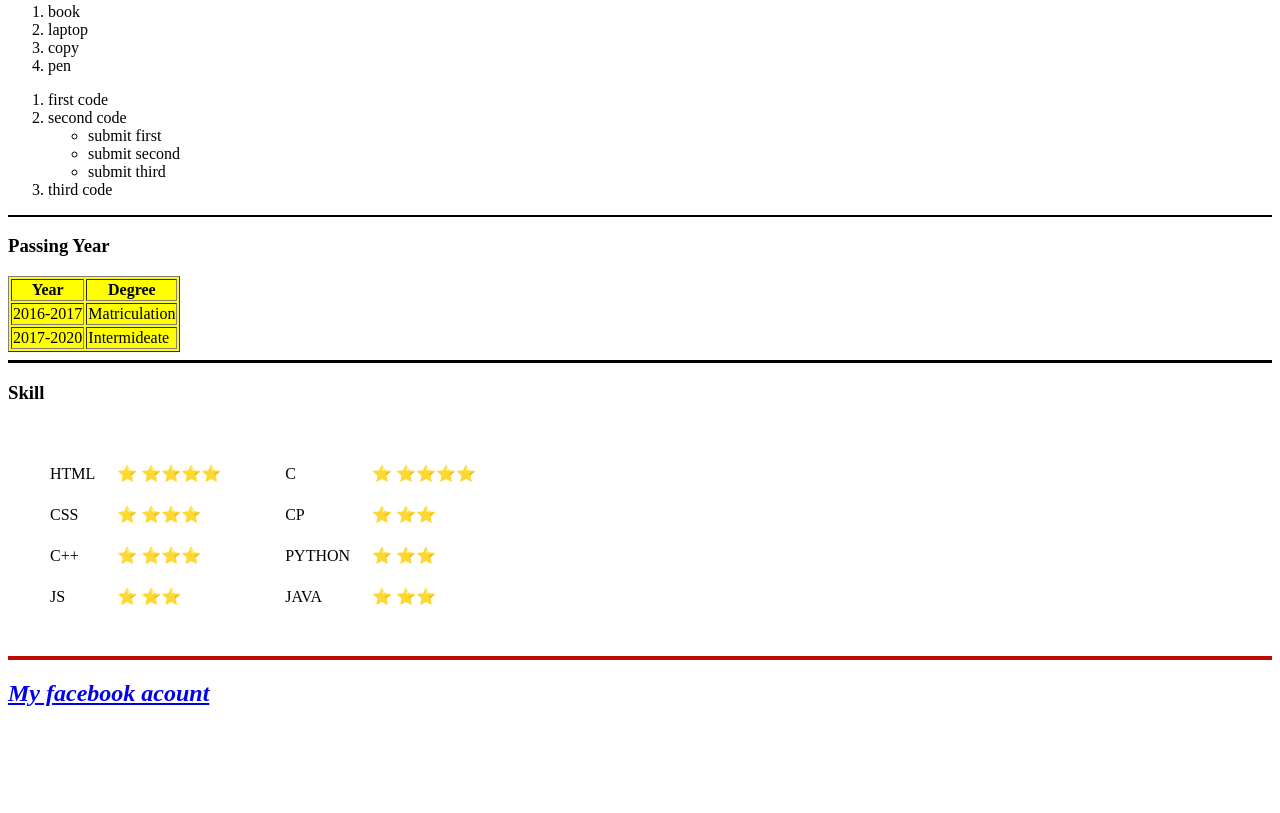
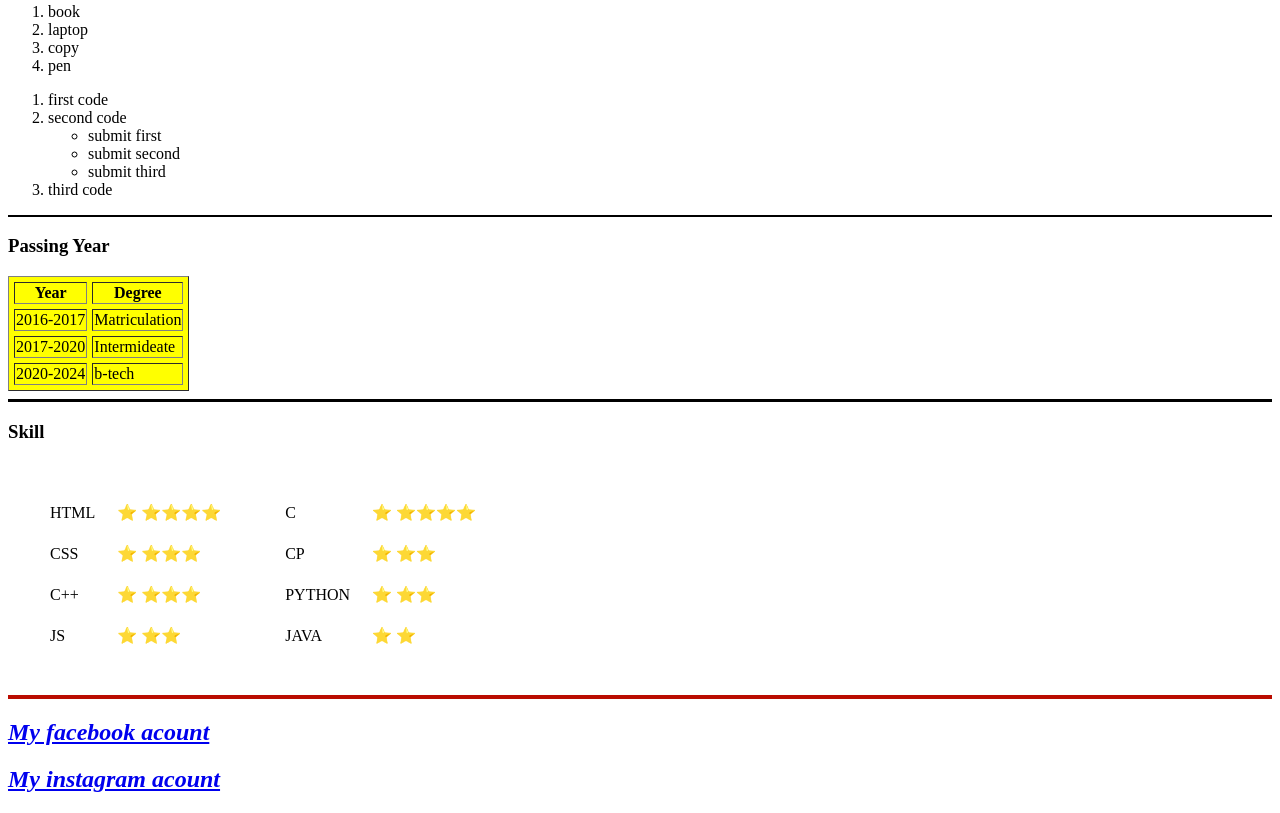
Before and after one commit to subhendu-1/web-development-code, a plain HTML site: page index.html in a window 1280 px wide. Shown: the part 374-1187 px from the top of the page. Before the commit the page ends 1101 px from the top, so only its background shows below. Drawn offline with Linux system fonts and the light colour scheme.

Commit message:
add link

```diff
--- a/index.html
+++ b/index.html
@@ -49,7 +49,7 @@
 
         <!-- HTML table tag  -->
         <h3>Passing Year</h3>
-        <table border="1px" bgcolor="yellow">
+        <table border="1px" bgcolor="yellow" cellspacing="5">
         <colgroup span="4"></colgroup>
           <thead>
             <tr>
@@ -65,6 +65,10 @@
             <tr>
                 <td>2017-2020</td>
                 <td>Intermideate</td>
+            </tr>
+            <tr>
+                <td>2020-2024</td>
+                <td>b-tech</td>
             </tr>
           </tbody>
       </table>
@@ -110,7 +114,7 @@
                            </tr>
                            <tr>
                            <td>JAVA</td>
-                           <td>&#11088; &#11088;&#11088;</td>
+                           <td>&#11088; &#11088;</td>
                        </tr>
                     </table>
                  </td>
@@ -121,5 +125,6 @@
 
       <!-- HTML link on anchor tag -->
       <h2><em><a href="https://www.facebook.com/subhendu.adak.319/">My facebook acount</a></em></h2>
+      <h2><em><a href="https://www.instagram.com/subhenduadak54/">My instagram acount</a></em></h2>
 </body>
 </html>
```
